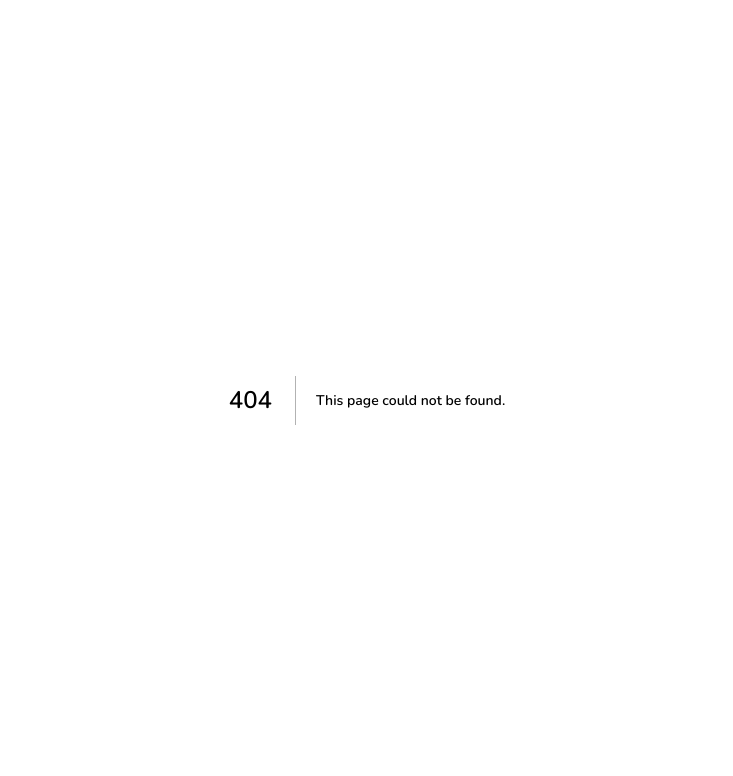
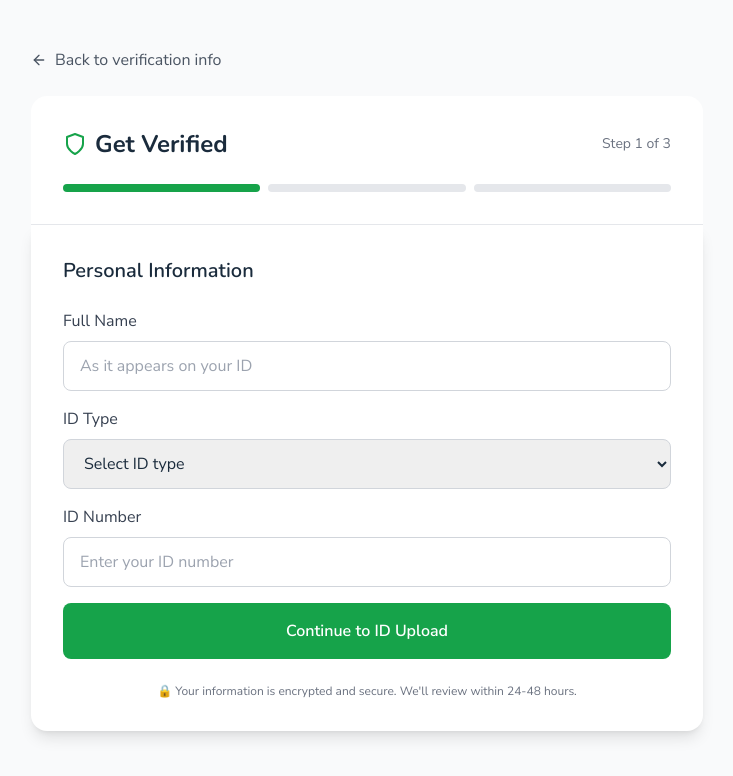
Before and after one commit to jefferyofosu1-cyber/everygivinggh, a Next.js app: page /verify in a window 1280 px wide. Before the commit this address had no page. Shown: the top 776 px of the page, without its empty margins (273-1006 px from the left). Built offline with nearby package versions, Linux system fonts and the light colour scheme.

Commit message:
Create page.tsx

```diff
--- /dev/null
+++ b/app/verify/page.tsx
@@ -0,0 +1,196 @@
+'use client';
+
+import { useState } from 'react';
+import { useRouter } from 'next/navigation';
+import { Shield, Upload, Camera, ArrowLeft, CheckCircle } from 'lucide-react';
+import Link from 'next/link';
+
+export default function VerifyPage() {
+  const router = useRouter();
+  const [step, setStep] = useState(1);
+  const [formData, setFormData] = useState({
+    fullName: '',
+    idType: '',
+    idNumber: ''
+  });
+
+  const handleSubmit = (e: React.FormEvent) => {
+    e.preventDefault();
+    // Show success and redirect
+    alert('✓ Verification submitted! Our team will review within 24-48 hours.');
+    router.push('/');
+  };
+
+  return (
+    <div className="min-h-screen bg-gray-50 py-12 px-4">
+      <div className="max-w-2xl mx-auto">
+        {/* Back button */}
+        <Link href="/verification" className="inline-flex items-center text-gray-600 hover:text-green-600 mb-6">
+          <ArrowLeft className="w-4 h-4 mr-2" />
+          Back to verification info
+        </Link>
+
+        {/* Progress bar */}
+        <div className="bg-white rounded-t-2xl p-8 border-b">
+          <div className="flex items-center justify-between mb-6">
+            <div className="flex items-center gap-2">
+              <Shield className="w-6 h-6 text-green-600" />
+              <h1 className="text-2xl font-bold">Get Verified</h1>
+            </div>
+            <span className="text-sm text-gray-500">Step {step} of 3</span>
+          </div>
+          <div className="flex gap-2">
+            {[1, 2, 3].map((i) => (
+              <div
+                key={i}
+                className={`h-2 flex-1 rounded-full ${
+                  i <= step ? 'bg-green-600' : 'bg-gray-200'
+                }`}
+              />
+            ))}
+          </div>
+        </div>
+
+        {/* Form */}
+        <div className="bg-white rounded-b-2xl p-8 shadow-lg">
+          {step === 1 && (
+            <div>
+              <h2 className="text-xl font-semibold mb-6">Personal Information</h2>
+              <div className="space-y-4">
+                <div>
+                  <label className="block text-gray-700 mb-2">Full Name</label>
+                  <input
+                    type="text"
+                    value={formData.fullName}
+                    onChange={(e) => setFormData({...formData, fullName: e.target.value})}
+                    className="w-full px-4 py-3 border border-gray-300 rounded-lg focus:ring-2 focus:ring-green-500"
+                    placeholder="As it appears on your ID"
+                    required
+                  />
+                </div>
+                <div>
+                  <label className="block text-gray-700 mb-2">ID Type</label>
+                  <select
+                    value={formData.idType}
+                    onChange={(e) => setFormData({...formData, idType: e.target.value})}
+                    className="w-full px-4 py-3 border border-gray-300 rounded-lg focus:ring-2 focus:ring-green-500"
+                    required
+                  >
+                    <option value="">Select ID type</option>
+                    <option value="ghana-card">Ghana Card</option>
+                    <option value="voter">Voter's ID</option>
+                    <option value="passport">Passport</option>
+                    <option value="drivers">Driver's License</option>
+                  </select>
+                </div>
+                <div>
+                  <label className="block text-gray-700 mb-2">ID Number</label>
+                  <input
+                    type="text"
+                    value={formData.idNumber}
+                    onChange={(e) => setFormData({...formData, idNumber: e.target.value})}
+                    className="w-full px-4 py-3 border border-gray-300 rounded-lg focus:ring-2 focus:ring-green-500"
+                    placeholder="Enter your ID number"
+                    required
+                  />
+                </div>
+                <button
+                  onClick={() => setStep(2)}
+                  className="w-full bg-green-600 text-white py-4 rounded-lg font-semibold hover:bg-green-700 transition mt-4"
+                >
+                  Continue to ID Upload
+                </button>
+              </div>
+            </div>
+          )}
+
+          {step === 2 && (
+            <div>
+              <h2 className="text-xl font-semibold mb-6">Upload Your ID</h2>
+              <div className="border-2 border-dashed border-gray-300 rounded-xl p-8 text-center">
+                <Upload className="w-12 h-12 text-gray-400 mx-auto mb-4" />
+                <p className="text-gray-600 mb-2">Click to upload or drag and drop</p>
+                <p className="text-sm text-gray-500 mb-4">PNG, JPG up to 5MB</p>
+                <input
+                  type="file"
+                  accept="image/*"
+                  className="hidden"
+                  id="id-upload"
+                />
+                <button
+                  onClick={() => document.getElementById('id-upload')?.click()}
+                  className="px-6 py-2 bg-gray-100 rounded-lg hover:bg-gray-200 transition"
+                >
+                  Select File
+                </button>
+              </div>
+              <p className="text-sm text-gray-500 mt-4">
+                📸 Take a clear photo of your ID. Make sure all details are visible.
+              </p>
+              <div className="flex gap-3 mt-6">
+                <button
+                  onClick={() => setStep(1)}
+                  className="flex-1 px-6 py-3 border border-gray-300 rounded-lg hover:bg-gray-50 transition"
+                >
+                  Back
+                </button>
+                <button
+                  onClick={() => setStep(3)}
+                  className="flex-1 bg-green-600 text-white py-3 rounded-lg hover:bg-green-700 transition"
+                >
+                  Continue to Selfie
+                </button>
+              </div>
+            </div>
+          )}
+
+          {step === 3 && (
+            <div>
+              <h2 className="text-xl font-semibold mb-6">Take a Selfie</h2>
+              <div className="border-2 border-dashed border-gray-300 rounded-xl p-8 text-center">
+                <Camera className="w-12 h-12 text-gray-400 mx-auto mb-4" />
+                <p className="text-gray-600 mb-2">Take a selfie holding your ID</p>
+                <p className="text-sm text-gray-500 mb-4">Make sure your face and ID are clearly visible</p>
+                <input
+                  type="file"
+                  accept="image/*"
+                  capture="user"
+                  className="hidden"
+                  id="selfie-upload"
+                />
+                <button
+                  onClick={() => document.getElementById('selfie-upload')?.click()}
+                  className="px-6 py-2 bg-gray-100 rounded-lg hover:bg-gray-200 transition"
+                >
+                  Take Photo
+                </button>
+              </div>
+              <p className="text-sm text-gray-500 mt-4">
+                💡 Good lighting helps! Make sure your face is clearly visible.
+              </p>
+              <div className="flex gap-3 mt-6">
+                <button
+                  onClick={() => setStep(2)}
+                  className="flex-1 px-6 py-3 border border-gray-300 rounded-lg hover:bg-gray-50 transition"
+                >
+                  Back
+                </button>
+                <button
+                  onClick={handleSubmit}
+                  className="flex-1 bg-green-600 text-white py-3 rounded-lg hover:bg-green-700 transition flex items-center justify-center gap-2"
+                >
+                  <CheckCircle className="w-5 h-5" />
+                  Submit for Review
+                </button>
+              </div>
+            </div>
+          )}
+
+          <p className="text-xs text-gray-500 text-center mt-6">
+            🔒 Your information is encrypted and secure. We'll review within 24-48 hours.
+          </p>
+        </div>
+      </div>
+    </div>
+  );
+}
```
